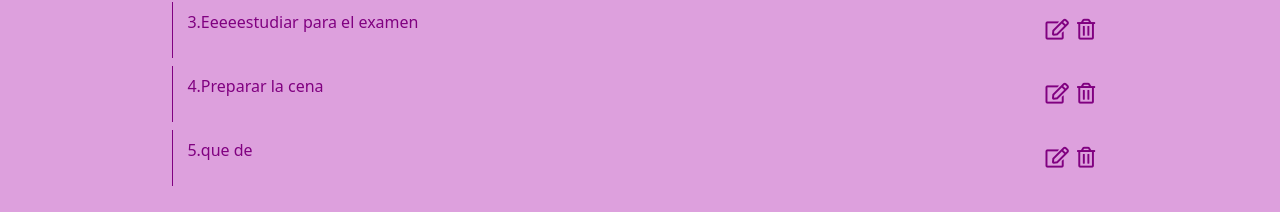
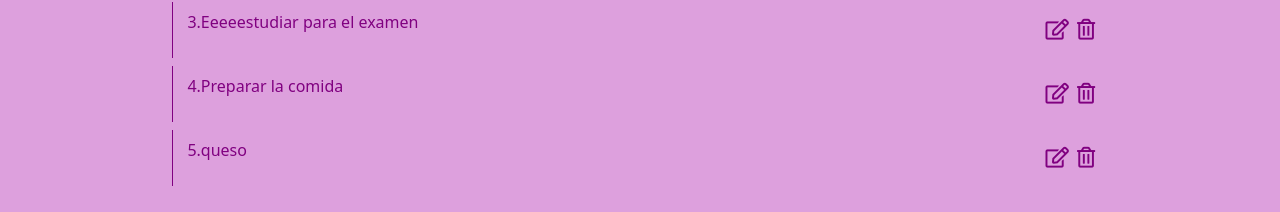
Before and after one commit to raquel-1/probando, a SvelteKit app: page /dashboard in a window 1280 px wide. Shown: the part 323-535 px from the top of the page. Built offline with nearby package versions, Linux system fonts and the light colour scheme; data requests are answered from the project's data file; a web font is replaced by a local one.

Commit message:
hecho update con patch

```diff
--- a/db.json
+++ b/db.json
@@ -17,11 +17,11 @@
     },
     {
       "id": "14",
-      "titulo": "Preparar la cena",
+      "titulo": "Preparar la comida",
       "completada": false
     },
     {
-      "titulo": "que de",
+      "titulo": "queso",
       "completada": false,
       "id": "15"
     }
--- a/src/routes/dashboard/+page.svelte
+++ b/src/routes/dashboard/+page.svelte
@@ -47,17 +47,20 @@ async function eliminarTarea(taskId) {
     }
 }
 
-async function editarTarea(taskId, updatedTask) {
+async function actualizarPatch(taskId, updatedTask) {
     try {
         const updated = await patchTask(taskId, updatedTask); // Utilizar patchTask para actualizar parcialmente la tarea
         console.log('Tarea actualizada:', updated);
         // Aquí puedes realizar otras acciones después de la actualización, como recargar los datos o actualizar el estado
+        console.log('Tarea actualizada:', updated);
+        editingTaskId = null;
+        location.reload();
     } catch (error) {
         console.error('Error al editar la tarea:', error);
     }
 }
 
-async function guardarEdicion(event, taskId, updatedTask) {
+async function actualizarPut(event, taskId, updatedTask) {
     event.preventDefault();
     try {
         // Verificar si el campo completada existe en updatedTask
@@ -103,7 +106,11 @@ async function guardarEdicion(event, taskId, updatedTask) {
                 {#if editingTaskId === todo.id}
                     <form on:submit={(e) => e.preventDefault()} class="enterTodo">
                         <input type="text" bind:value={todo.titulo}>
-                        <button type="button" on:click={() => guardarEdicion(event, todo.id, { titulo: todo.titulo })}>Guardar</button>
+                        <!--
+                            <button type="button" on:click={() => actualizarPut(event, todo.id, { titulo: todo.titulo })}>Guardar</button>
+                        -->
+                        <button type="button" on:click={() => actualizarPatch(todo.id, { titulo: todo.titulo })}>Guardar</button>
+
                     </form>
                 {:else}
                     <p id="todoItem-{todo.id}" onclick={() => editingTaskId = todo.id}>{index + 1}.{todo.titulo}</p>
```
